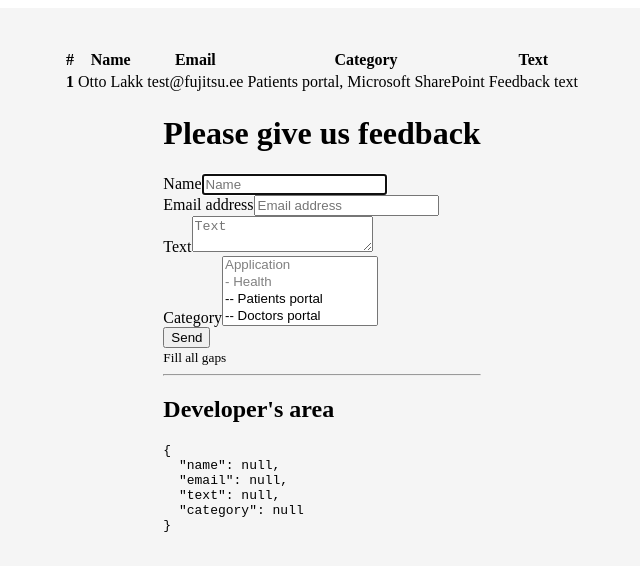
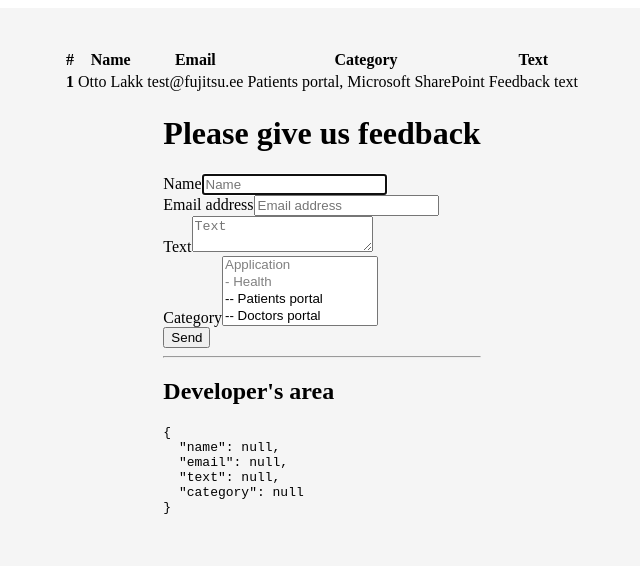
Before and after one commit to ibchk/Feedback-project-front, an Angular app: page / in a window 1280 px wide. Shown: the top 566 px of the page, without its empty margins (318-958 px from the left). Built offline with nearby package versions, Linux system fonts and the light colour scheme.

Commit message:
#9 Fix all gaps fill error

```diff
--- a/src/app/feedback-form/feedback-form.component.html
+++ b/src/app/feedback-form/feedback-form.component.html
@@ -41,7 +41,7 @@
     <div>
       <button class="w-100 btn btn-lg btn-primary" type="submit">Send</button>
       <div>
-        <small *ngIf="(email()?.errors?.required || email()?.errors?.pattern || name()?.errors?.required || text()?.errors?.required || category()?.errors?.required)" class="text-danger">Fill all gaps</small>
+        <small *ngIf="((checkSubmitClicked()) &&(email()?.errors?.required || email()?.errors?.pattern || name()?.errors?.required || text()?.errors?.required || category()?.errors?.required))" class="text-danger">Fill all gaps</small>
       </div>
     </div>
   </form>
--- a/src/app/feedback-form/feedback-form.component.ts
+++ b/src/app/feedback-form/feedback-form.component.ts
@@ -15,6 +15,7 @@ export class FeedbackFormComponent {
   formService: FormService;
   // @ts-ignore
   form: Form;
+  submiteClick: boolean;
   // nameControl;
   // make subcategories for easier understanding
   healthCategory: any = ['-- Patients portal', '-- Doctors portal'];
@@ -26,6 +27,7 @@ export class FeedbackFormComponent {
     this.formService = formService;
     // @ts-ignore
     this.form = new Form();
+    this.submiteClick = false;
   }
 
   // this.nameControl = this.feedbackForm.get('name') as FormControl;
@@ -56,6 +58,7 @@ export class FeedbackFormComponent {
       console.log(this.form);
       this.feedbackForm.reset();
     }
+    this.submiteClick = true;
     // console.log(this.feedbackForm.value);
     // console.log(this.feedbackForm.get('email')?.value);
     // this.feedbackForm.reset();
@@ -97,6 +100,10 @@ export class FeedbackFormComponent {
     return this.category().invalid && this.category().touched;
   }
 
+  checkSubmitClicked(): boolean {
+    return this.submiteClick;
+  }
+
   // tslint:disable-next-line:typedef use-lifecycle-interface
   // ngOnInit() {
   //   console.log(formService.getHi());
```
